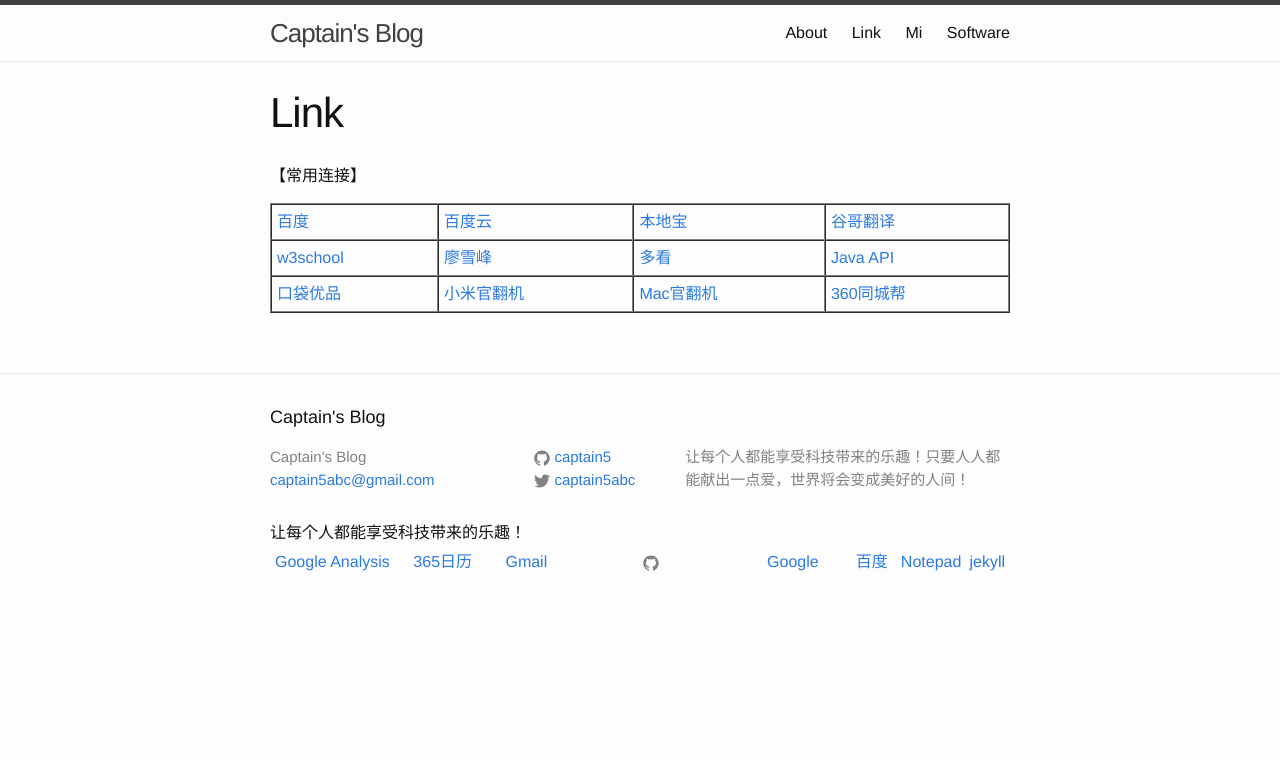
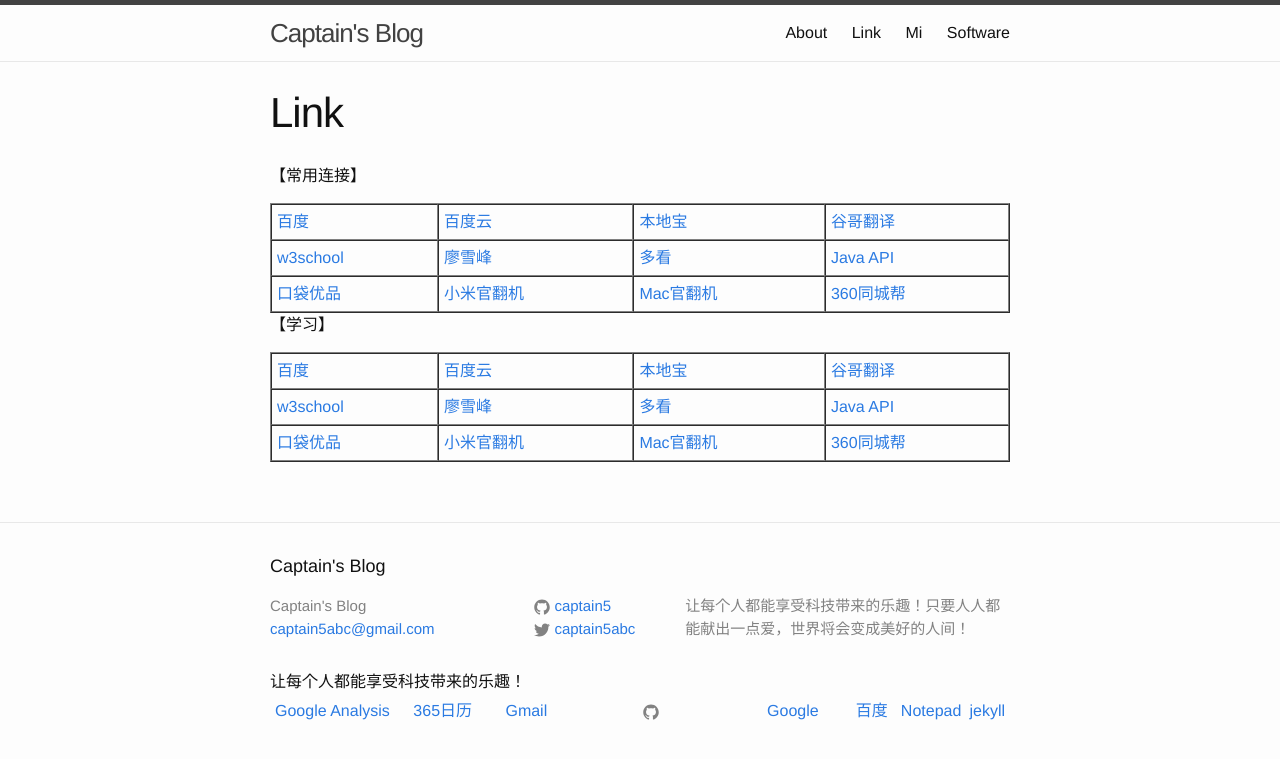
Before and after one commit to captain5/captain5.github.io, a Jekyll site: the page built from link.html, in a window 1280 px wide. Shown: the top 759 px of the page. Built offline with Jekyll 4.4.1, drawn with Linux system fonts in a browser that asks for light colours.

Commit message:
Update link.html

```diff
--- a/link.html
+++ b/link.html
@@ -26,3 +26,26 @@
 
   </tr>
 </table>
+
+【学习】
+<p>
+<table cellpadding=5 border=1 cellspacing="0" width=100%>
+  <tr><td><a href="https://www.baidu.com/" target="_blank">百度</a></td>
+  <td><a href="http://yun.baidu.com/" target="_blank">百度云</a></td>
+  <td><a href="http://bj.bendibao.com/" target="_blank">本地宝</a></td>
+  <td><a href="http://translate.google.cn/" target="_blank">谷哥翻译</a></td>
+  </tr>
+  <tr><td><a href="http://www.w3school.com.cn/" target="_blank">w3school</a></td>
+  <td><a href="http://www.liaoxuefeng.com/" target="_blank">廖雪峰</a></td>
+  <td><a href="http://www.duokan.com/u/mybook" target="_blank">多看</a></td>
+  <td><a href="http://docs.oracle.com/javase/7/docs/api/" target="_blank">Java API</a></td>
+  </tr>
+
+  <tr>
+    <td><a href="http://www.aiershou.com/" target="_blank">口袋优品</a></td>
+    <td><a href="http://item.mi.com/re" target="_blank">小米官翻机</a></td>
+    <td><a href="http://www.apple.com/cn_cmb/shop/browse/home/specialdeals" target="_blank">Mac官翻机</a></td>
+    <td><a href="http://bang.360.cn/liangpin/" target="_blank">360同城帮</a></td>
+
+  </tr>
+</table>
```
